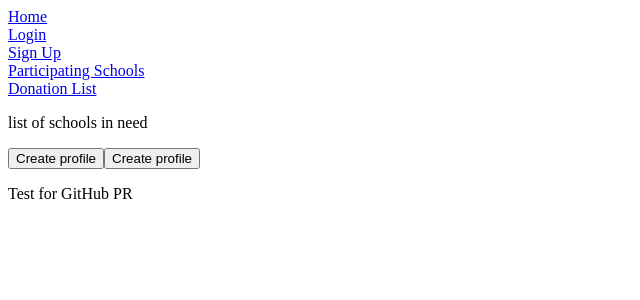
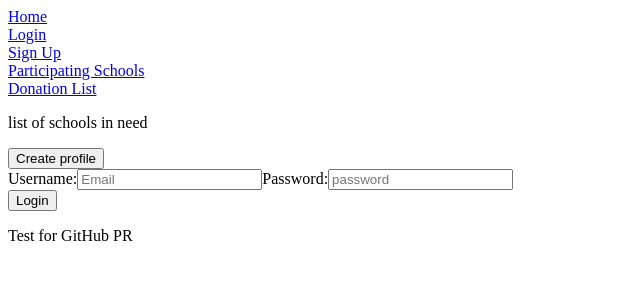
Before and after one commit to droom18/droom-client, a React (Create React App) app in the folder client/: page / in a window 1280 px wide. Shown: the top 300 px of the page, without its empty margins (0-640 px from the left). Built offline with nearby package versions, Linux system fonts and the light colour scheme.

Commit message:
Login inputs on homepage.

```diff
--- a/client/src/components/Homepage/Homepage.js
+++ b/client/src/components/Homepage/Homepage.js
@@ -1,12 +1,16 @@
 import React from "react";
-
+import LoginForm from "../LoginForm/index"
+import { Link } from 'react-router-dom';
 
 const Homepage = () => {
   return (
     <div>
         <p>list of schools in need</p>
+        <Link className="sign-up" to="/credentials/registerRoutes">
         <button>Create profile</button>
-        <button>Create profile</button>
+      </Link>
+
+        <LoginForm />
     </div>
   );
 };
--- a/client/src/components/LoginForm/index.js
+++ b/client/src/components/LoginForm/index.js
@@ -51,7 +51,7 @@ class LoginForm extends React.Component {
 
         <button onClick={this.login}>Login </button>
         <br />
-        <button>Add new user button</button>
+
       </div>
     );
   }
```
